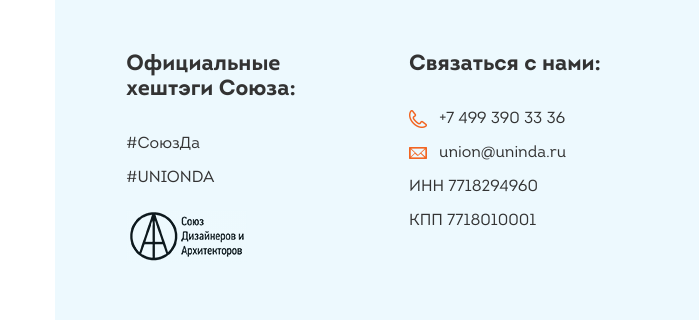
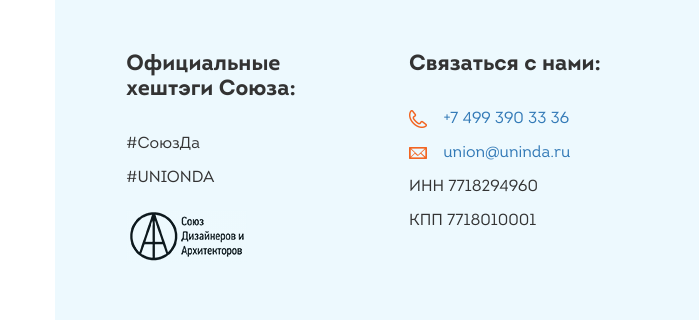
Before and after one commit to rodomed/GoldenDesign, a plain HTML site: page index.html in a window 1280 px wide. Shown: the part 1959-2279 px from the top of the page, 0-699 px from the left. Drawn offline with nearby package versions, Linux system fonts and the light colour scheme; some packages are replaced by stand-ins of ours.

Commit message:
turn tel and mail at the bottom into links

```diff
--- a/index.html
+++ b/index.html
@@ -100,9 +100,17 @@
 			<div class="contacts">
 				<h3>Связаться с нами:</h3>
 				<p>
-					<img src="images/phone.png" width="18" height="18">+7 499 390 33 36</p>
+					<a href="callto:+74993903336">
+					<img src="images/phone.png" width="18" height="18">
+					+7 499 390 33 36
+					</a>
+				</p>
 				<p>
-					<img src="images/post.png" width="18" height="12">union@uninda.ru</p>
+					<a href="mailto:union@uninda.ru">
+					<img src="images/post.png" width="18" height="12">
+					union@uninda.ru
+					<a href="mailto:union@uninda.ru"></a>
+				</p>
 				<p>ИНН 7718294960</p>
 				<p>КПП 7718010001</p>
 			</div>
```
